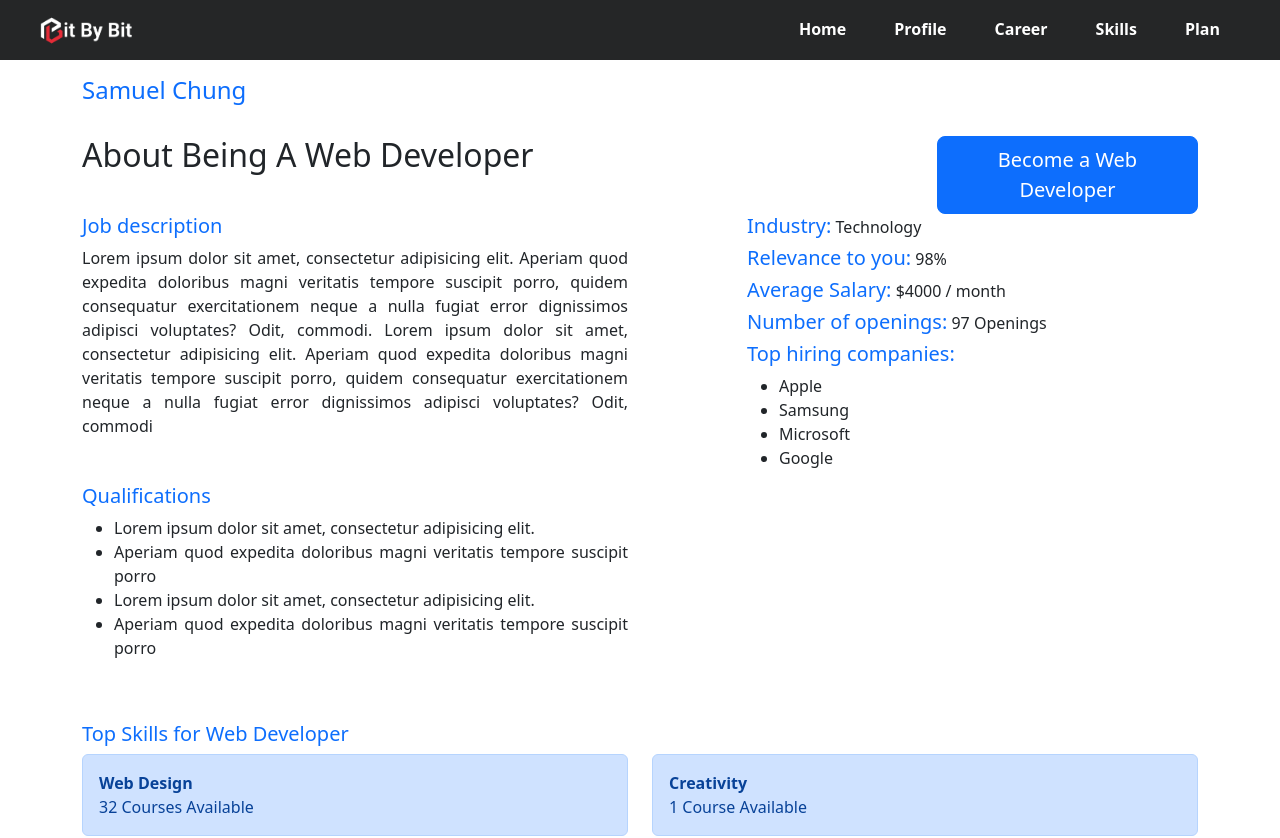
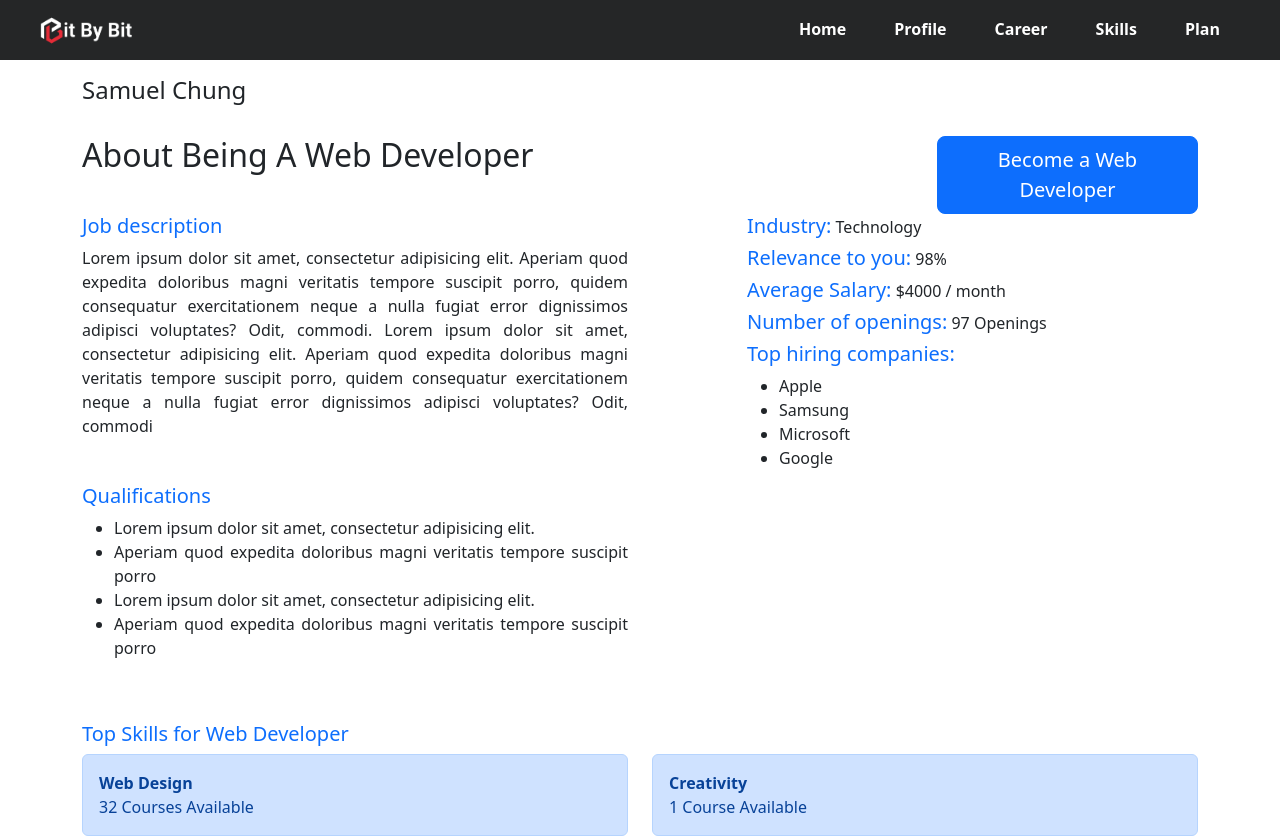
Before and after one commit to jeezusplays/bit-by-bit, a Vue app: page /careerdesc in a window 1280 px wide. Shown: the top 838 px of the page. Built offline with nearby package versions, Linux system fonts and the light colour scheme.

Commit message:
change user name colour

```diff
--- a/src/components/recommendation/CareerDesc.vue
+++ b/src/components/recommendation/CareerDesc.vue
@@ -1,6 +1,6 @@
 <template>
     <div class="container m-3 mx-auto">
-        <h4 class="text-primary">{{ user }}</h4>
+        <h4>{{ user }}</h4>
         <br>
 
         <div class="row">
--- a/src/components/recommendation/RecommendCareers.vue
+++ b/src/components/recommendation/RecommendCareers.vue
@@ -1,6 +1,6 @@
 <template>
 <div class="container m-3 mx-auto">
-    <h4 class= "text-primary">{{user}}</h4>
+    <h4>{{user}}</h4>
     <br>
 
     <div class="row">
```
